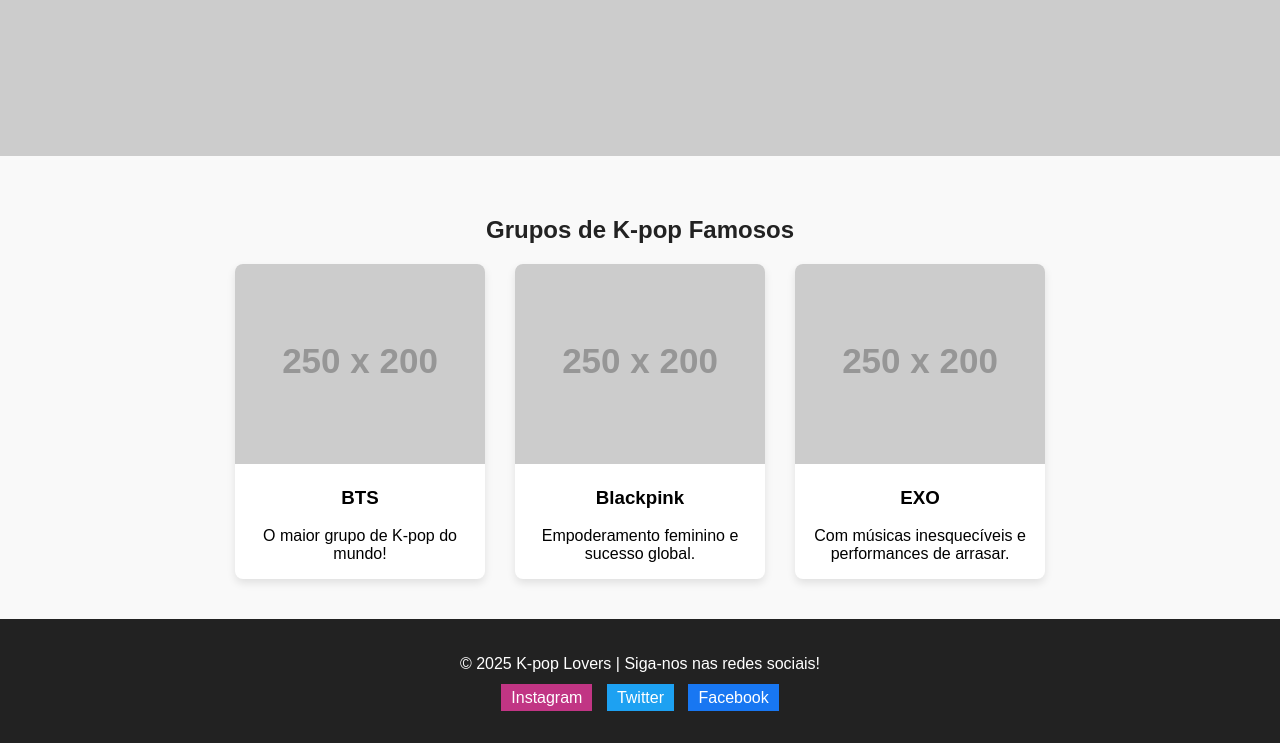
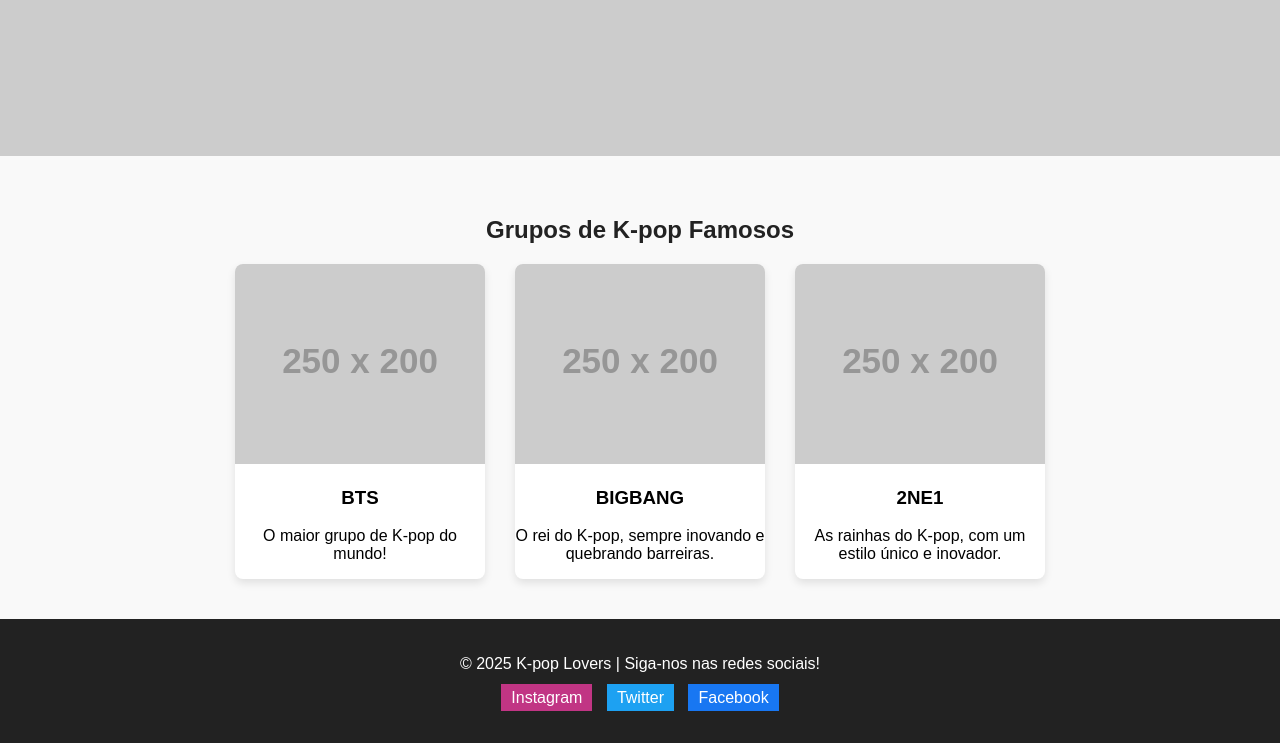
Before and after one commit to Vicvaprub/etec, a plain HTML site: page index.html in a window 1280 px wide. Shown: the part 409-1152 px from the top of the page. Drawn offline with Linux system fonts and the light colour scheme; placeholder pictures from the web are drawn by us.

Commit message:
Add files via upload

```diff
--- a/index.html
+++ b/index.html
@@ -116,16 +116,18 @@
                 <h3>BTS</h3>
                 <p>O maior grupo de K-pop do mundo!</p>
             </div>
+            <div class="group-cards">
             <div class="card">
-                <img src="https://via.placeholder.com/250x200.png?text=Blackpink" alt="Blackpink">
-                <h3>Blackpink</h3>
-                <p>Empoderamento feminino e sucesso global.</p>
+                <img src="https://via.placeholder.com/250x200.png?text=BIGBANG" alt="BIGBANG">
+                <h3>BIGBANG</h3>
+                <p>O rei do K-pop, sempre inovando e quebrando barreiras.</p>
             </div>
             <div class="card">
-                <img src="https://via.placeholder.com/250x200.png?text=EXO" alt="EXO">
-                <h3>EXO</h3>
-                <p>Com músicas inesquecíveis e performances de arrasar.</p>
+                <img src="https://via.placeholder.com/250x200.png?text=2NE1" alt="2NE1">
+                <h3>2NE1</h3>
+                <p>As rainhas do K-pop, com um estilo único e inovador.</p>
             </div>
+
         </div>
     </section>
 
```
